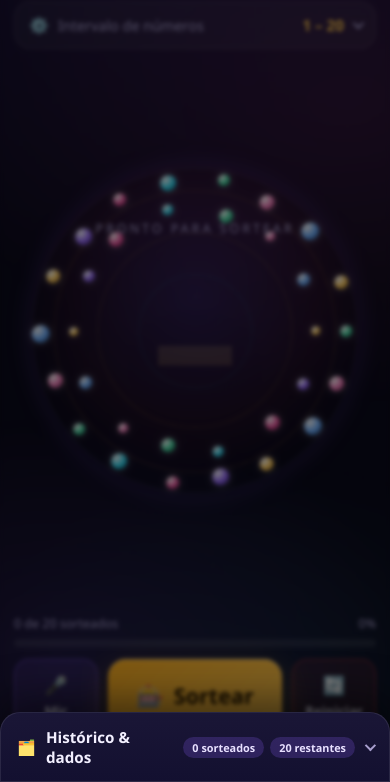
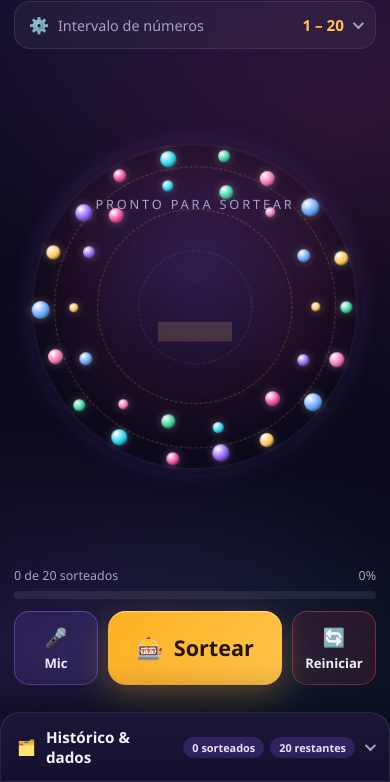
Before and after one commit to lucianovilasboas/sorteador, a website: page public/index.html in a window 390 px wide. Shown: the part 62-844 px from the top of the page. Drawn offline with Linux system fonts and the light colour scheme.

Commit message:
Corrige sobreposições da roda e do rodapé
- .wheel passa a ser limitada pela altura do palco (aspect-ratio + 100%),
  então encolhe em telas curtas em vez de invadir o rodapé e o painel
  de configuração; em telas altas continua do mesmo tamanho
- .app reserva os 48px da barra fixa do histórico no mobile, para o dock
  nunca ficar atrás dela
- #sheetBackdrop ganha o atributo hidden: o app não abre mais com o
  fundo escurecido/borrado no celular

```diff
--- a/public/index.html
+++ b/public/index.html
@@ -133,7 +133,7 @@
       </div>
     </aside>
 
-    <div class="sheet-backdrop" id="sheetBackdrop" aria-hidden="true"></div>
+    <div class="sheet-backdrop" id="sheetBackdrop" aria-hidden="true" hidden></div>
   </div>
 
   <div class="toast" id="toast" hidden></div>
--- a/public/style.css
+++ b/public/style.css
@@ -81,7 +81,8 @@ body {
   min-height: 100dvh;
   max-width: 560px;
   margin: 0 auto;
-  padding: 0 14px calc(18px + env(safe-area-inset-bottom));
+  /* 48px = barra fixa do histórico no mobile: o dock nunca fica atrás dela */
+  padding: 0 14px calc(18px + 48px + env(safe-area-inset-bottom));
 }
 
 /* ===================== topbar ===================== */
@@ -274,8 +275,10 @@ body {
   left: 50%;
   top: 50%;
   transform: translate(-50%, -50%);
-  width: min(86vw, 62vh, 620px);
-  height: min(86vw, 62vh, 620px);
+  /* nunca maior que o palco: em tela curta ela encolhe em vez de invadir o rodapé */
+  width: auto;
+  height: min(86vw, 62vh, 620px, calc(100% - 8px));
+  aspect-ratio: 1 / 1;
   border-radius: 50%;
   pointer-events: none;
 }
@@ -687,8 +690,7 @@ body {
   .config.open .config-body { display: flex; }
 
   .wheel {
-    width: min(56vh, 640px);
-    height: min(56vh, 640px);
+    height: min(56vh, 640px, calc(100% - 8px));
   }
 
   /* histórico como coluna lateral */
```
